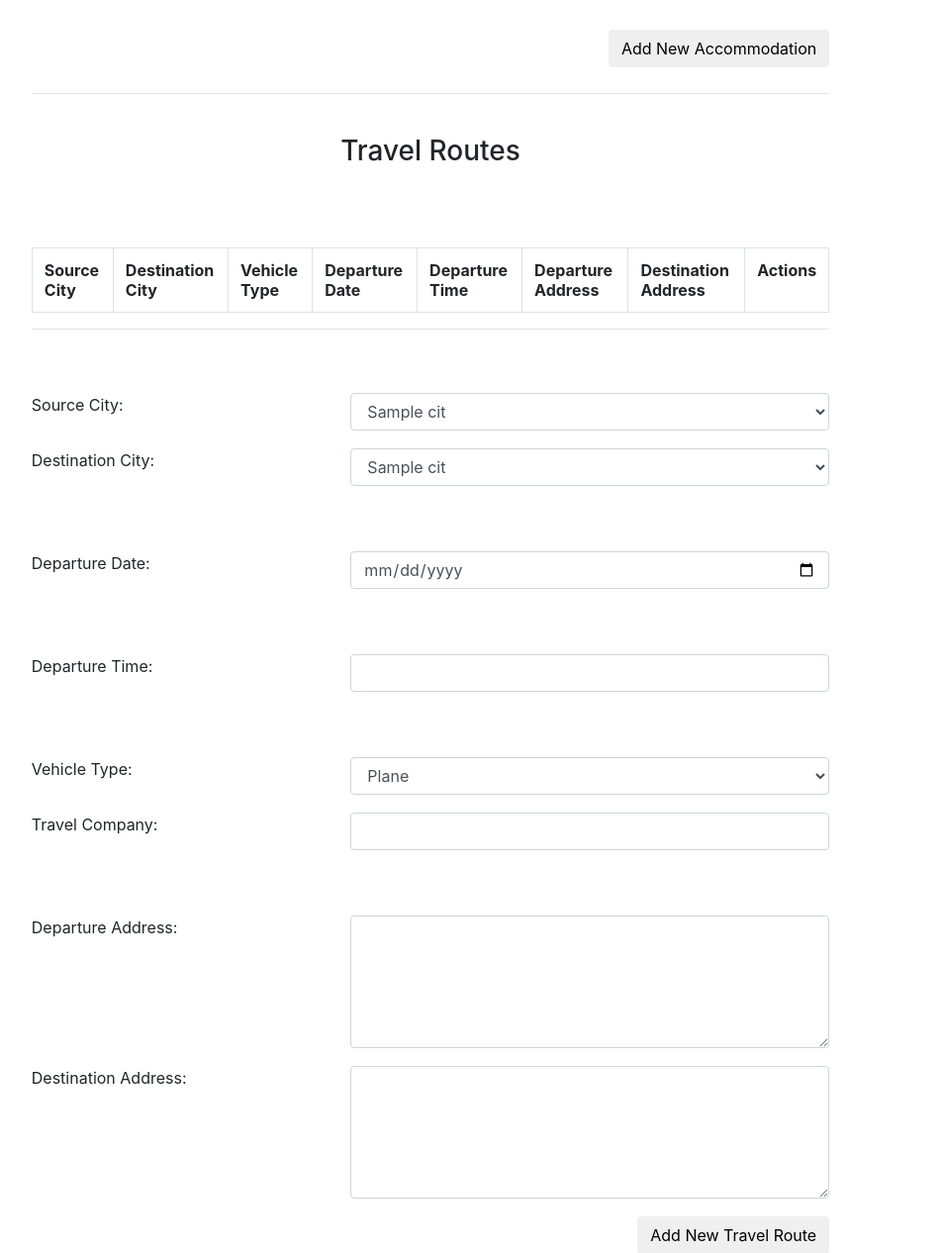
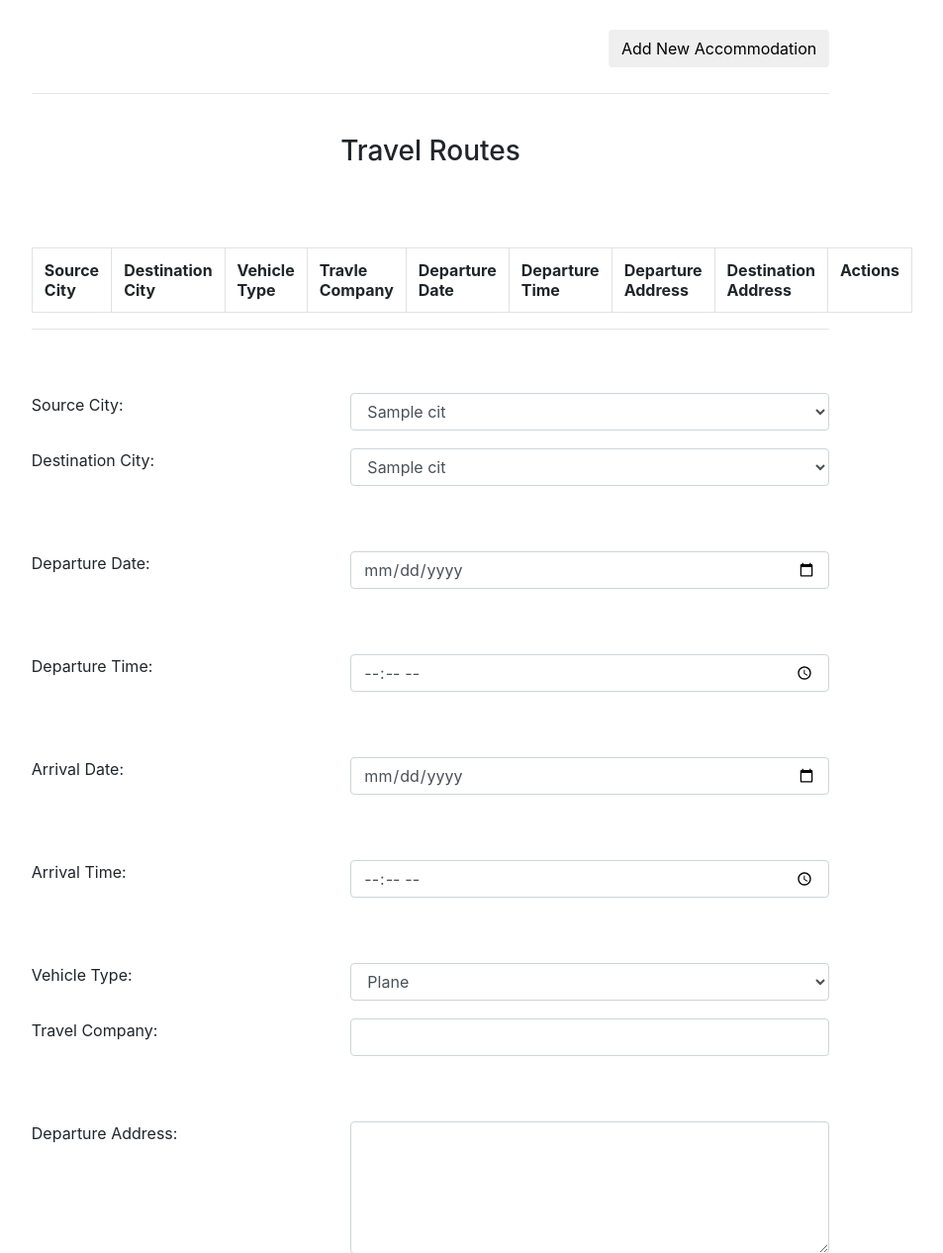
Before and after one commit to eminbahadir98/ibitur, a PHP site: page /tour_adding.php in a window 1280 px wide. Shown: the part 1794-3060 px from the top of the page at 99% size, without its empty margins (205-1158 px from the left). Run offline with PHP 8.4, Linux system fonts and the light colour scheme; the visitor is signed in with stand-in values (Sample User, id 1); tables that the repository leaves empty hold one stand-in row (values such as "Sample post"); lists and menus that the app fills with data are empty.

Commit message:
Add Tour Arrival Date/Time
...

```diff
--- a/website/tour_adding.php
+++ b/website/tour_adding.php
@@ -217,10 +217,13 @@ if ($logged_in && $current_is_staff) {
             var dest_city_id        = document.forms["add-tour"]["dest_city"].options[document.forms["add-tour"]["dest_city"].selectedIndex].value;
             var departure_date      = document.forms["add-tour"]["departure_date"].value;
             var departure_time      = document.forms["add-tour"]["departure_time"].value;
+            var arrival_date      = document.forms["add-tour"]["arrival_date"].value;
+            var arrival_time      = document.forms["add-tour"]["arrival_time"].value;
             var vehicle_type        = document.forms["add-tour"]["vehicle_type"].options[document.forms["add-tour"]["vehicle_type"].selectedIndex].text;
             var travel_company      = document.forms["add-tour"]["travel_company"].value;
             var departure_address   = document.forms["add-tour"]["departure_address"].value;
             var destination_address = document.forms["add-tour"]["destination_address"].value;
+
 
             if(departure_date && departure_time && departure_address && destination_address && travel_company){
                 route_counter++;
@@ -233,7 +236,7 @@ if ($logged_in && $current_is_staff) {
                 <td>"+ getHidden(param_name, vehicle_type) + vehicle_type +"</td>\
                 <td>" + getHidden(param_name, travel_company)+ travel_company +"</td>\
                 <td>" + getHidden(param_name, departure_date) + formattedDate(departure_date) + "</td>\
-                <td>" + getHidden(param_name, departure_time)+ departure_time + "</td>\
+                <td>" + getHidden(param_name, departure_time) + getHidden(param_name,arrival_date) + getHidden(param_name, arrival_time) + departure_time + "</td>\
                 <td>" + getHidden(param_name, departure_address) + departure_address+ "</td>\
                 <td>" + getHidden(param_name, destination_address) + destination_address + "</td>\
                 <td>" + "<button class='submit-button btn' type='button' onclick='removeField(" + route_counter + ")'>Remove</button></td>\
@@ -462,6 +465,7 @@ if ($logged_in && $current_is_staff) {
                     <th>Source City</th>
                     <th>Destination City</th>
                     <th>Vehicle Type</th>
+                    <th>Travle Company</th>
                     <th>Departure Date</th>
                     <th>Departure Time</th>
                     <th>Departure Address</th>
@@ -512,7 +516,15 @@ if ($logged_in && $current_is_staff) {
             <br><br>
 
             <label>Departure Time:</label>
-            <input  class="form-control input-field" type="text" id="departure_time" name="departure_time" > <br><br>
+            <input  class="form-control input-field" type="time" id="departure_time" name="departure_time" > <br><br>
+            <br><br>
+
+            <label>Arrival Date:</label>
+            <input  class="form-control input-field" type="date" id="arrival_date" name="arrival_date" min=<?php echo date("Y-m-j")?>> <br><br>
+            <br><br>
+
+            <label>Arrival Time:</label>
+            <input  class="form-control input-field" type="time" id="arrival_time" name="arrival_time" > <br><br>
             <br><br>
 
             <label>Vehicle Type:</label>
```
Also changed, not shown: website/add_tour_post.php (+11 -3 lines).
